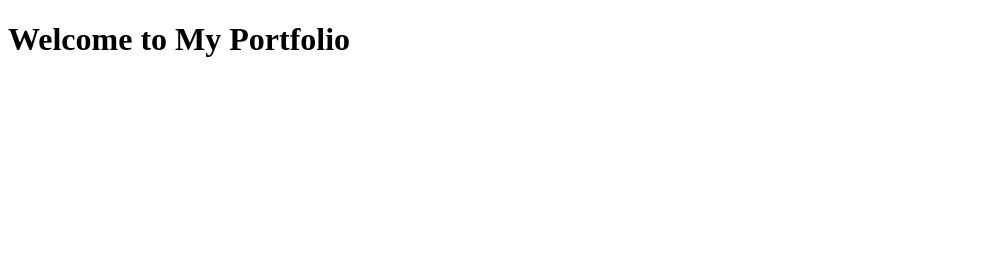
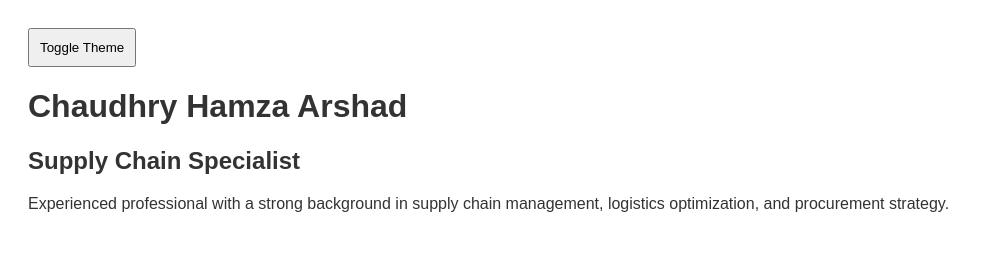
Before and after one commit to chaudhryhamzaarshad-sys/portfolio, a plain HTML site: page index.html in a window 1280 px wide. Shown: the whole page, without its empty margins (0-1003 px from the left). Drawn offline with Linux system fonts and the light colour scheme.

Commit message:
Revamp portfolio HTML structure and styling

```diff
--- a/index.html
+++ b/index.html
@@ -1 +1,26 @@
-<!DOCTYPE html><html><head><title>My Portfolio</title></head><body><h1>Welcome to My Portfolio</h1></body></html></h1></body></title></head></html>
+<!DOCTYPE html>
+<html lang="en">
+<head>
+    <meta charset="UTF-8">
+    <meta name="viewport" content="width=device-width, initial-scale=1.0">
+    <title>Chaudhry Hamza Arshad - Portfolio</title>
+    <style>
+        :root { --bg: #ffffff; --text: #333333; }
+        [data-theme="dark"] { --bg: #1a1a1a; --text: #ffffff; }
+        body { background: var(--bg); color: var(--text); font-family: sans-serif; padding: 20px; transition: 0.3s; }
+        .toggle-btn { padding: 10px; cursor: pointer; }
+    </style>
+</head>
+<body>
+    <button class="toggle-btn" onclick="toggleTheme()">Toggle Theme</button>
+    <h1>Chaudhry Hamza Arshad</h1>
+    <h2>Supply Chain Specialist</h2>
+    <p>Experienced professional with a strong background in supply chain management, logistics optimization, and procurement strategy.</p>
+    <script>
+        function toggleTheme() {
+            const current = document.documentElement.getAttribute('data-theme');
+            document.documentElement.setAttribute('data-theme', current === 'dark' ? 'light' : 'dark');
+        }
+    </script>
+</body>
+</html>
```
